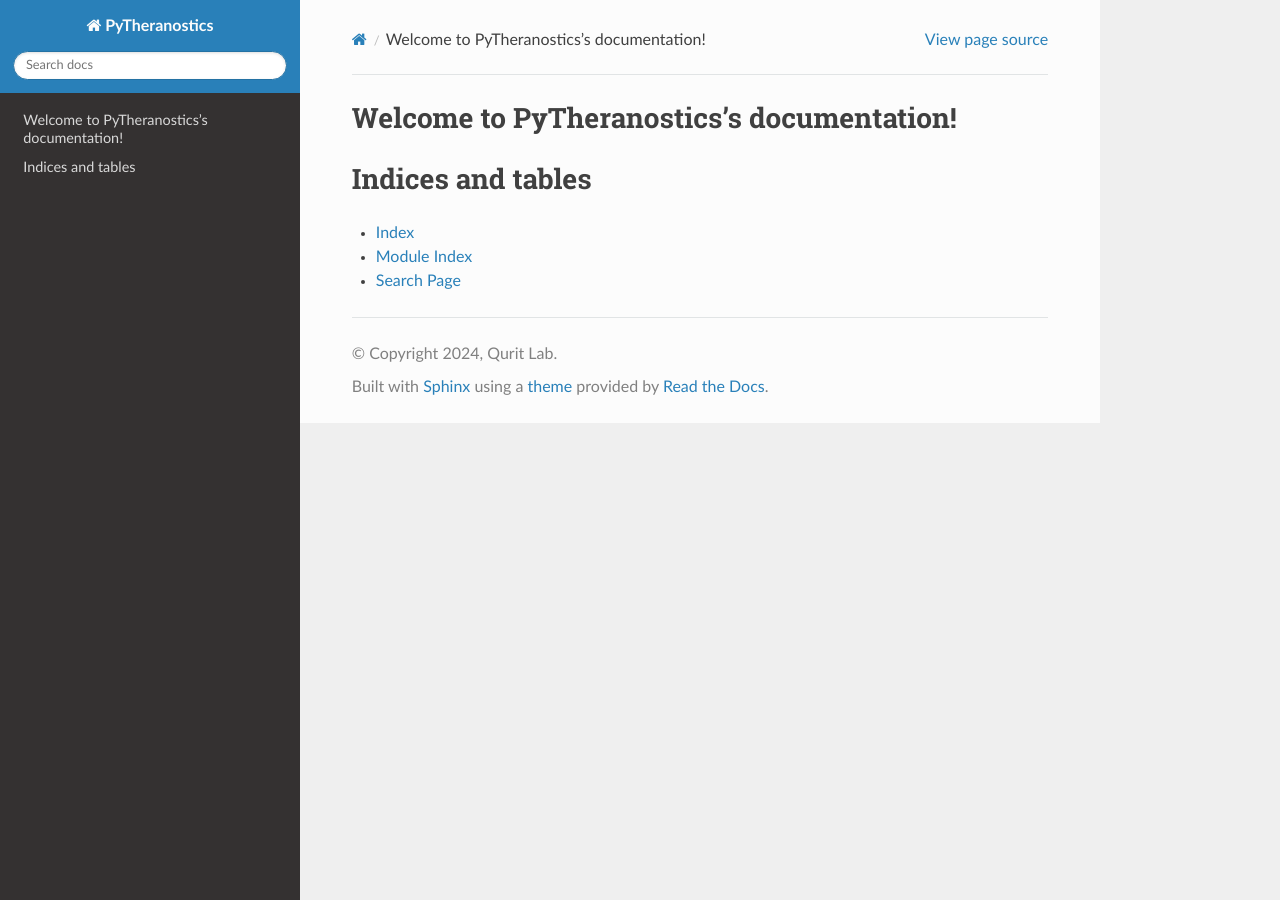
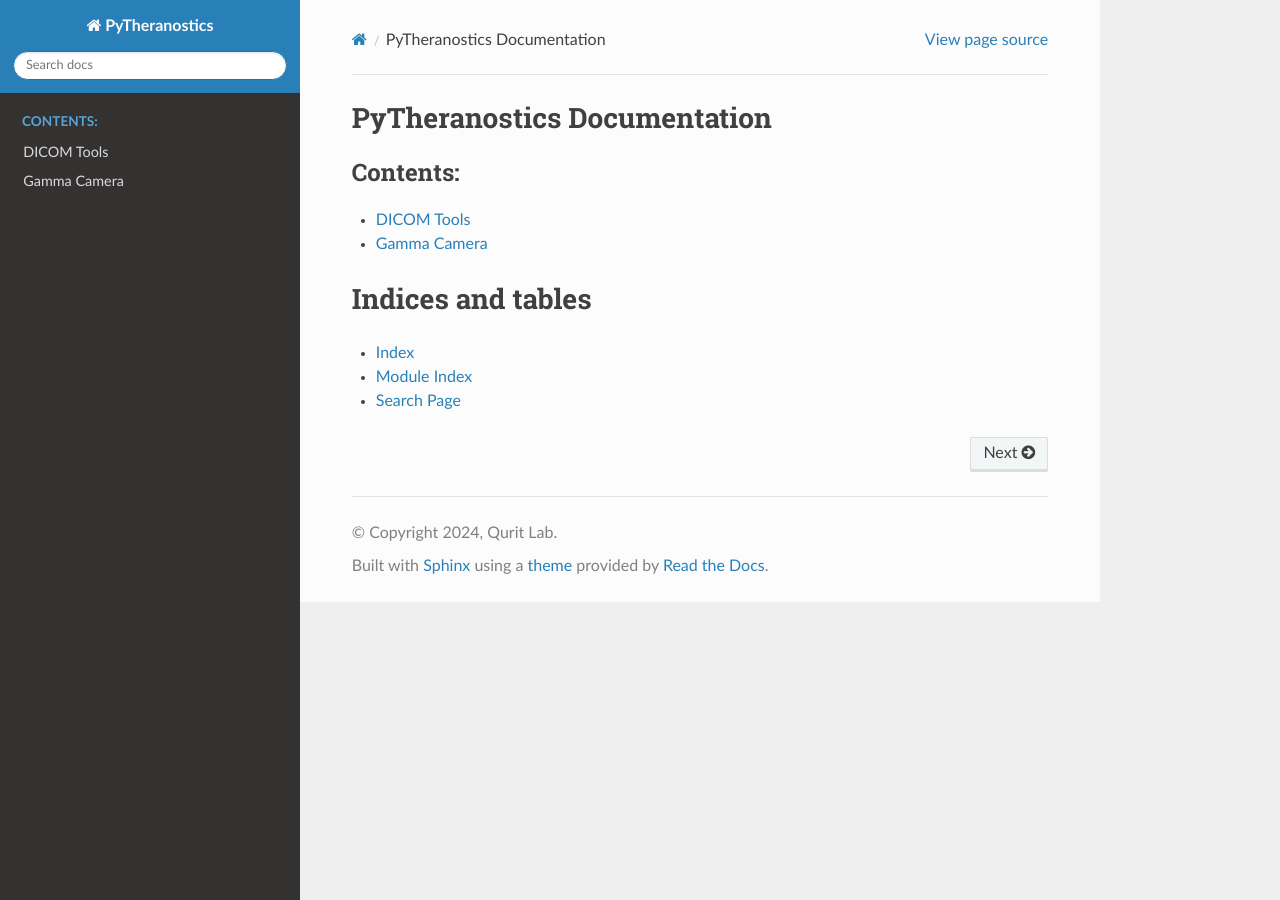
Before and after one commit to qurit/PyTheranostics, a Sphinx documentation site: the page built from doodle/docs/source/index.rst, in a window 1280 px wide. Built offline with Sphinx 7.4.7 and the Read the Docs theme 2.0.0, drawn with Linux system fonts in a browser that asks for light colours.

Commit message:
Include modules for generation of documentation

```diff
--- a/doodle/docs/source/index.rst
+++ b/doodle/docs/source/index.rst
@@ -3,14 +3,14 @@
    You can adapt this file completely to your liking, but it should at least
    contain the root `toctree` directive.
 
-Welcome to PyTheranostics's documentation!
+PyTheranostics Documentation
 ==========================================
 
 .. toctree::
    :maxdepth: 2
    :caption: Contents:
 
-
+   modules
 
 Indices and tables
 ==================
--- /dev/null
+++ b/doodle/docs/source/modules.rst
@@ -0,0 +1,16 @@
+DICOM Tools
+====================
+
+.. automodule:: dicomtools.dicomtools
+   :members:
+   :undoc-members:
+   :show-inheritance:
+
+
+Gamma Camera
+====================
+
+.. automodule:: calibrations.gamma_camera
+   :members:
+   :undoc-members:
+   :show-inheritance:
```
